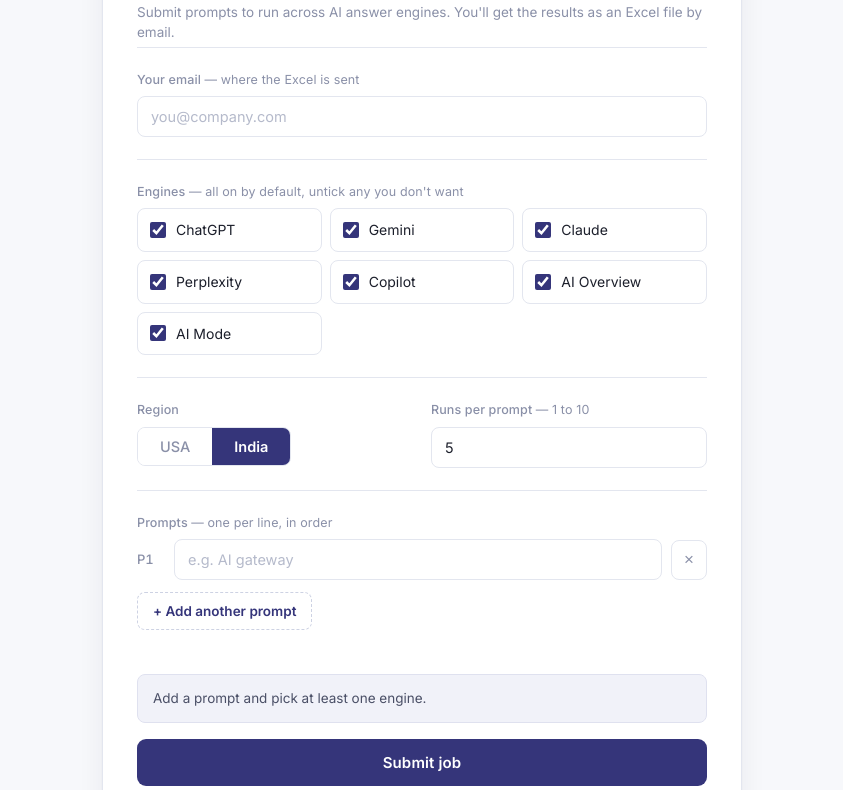
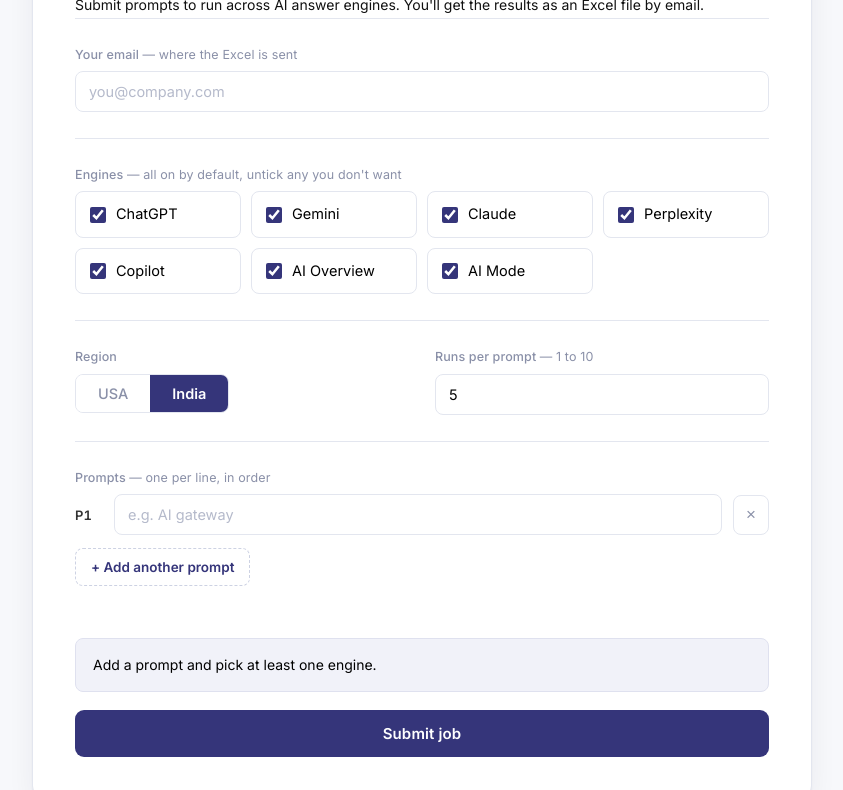
Before and after one commit to Kawaii-Inosuke/llm-visibility-form, a website: page public/index.html in a window 1280 px wide. Shown: the part 134-924 px from the top of the page, without its empty margins (218-1061 px from the left). Drawn offline with Linux system fonts and the light colour scheme.

Commit message:
UI Changes Part 2

```diff
--- a/public/index.html
+++ b/public/index.html
@@ -9,7 +9,7 @@
 <link href="https://fonts.googleapis.com/css2?family=Inter:wght@400;500;600;700&display=swap" rel="stylesheet">
 <style>
   :root{
-    --bg:#f7f8fb; --card:#fff; --line:#e3e6ef; --ink:#1c1f2b;
+    --bg:#f7f8fb; --card:#fff; --line:#e3e6ef; --ink:#000;
     --mut:#8a90a8; --accent:#35357a; --accent-dk:#2b2b66; --accent-ink:#fff;
     --accent-soft:#f1f2f9; --ok:#1c7a4a; --ok-bg:#eaf6f0; --ok-line:#bfe3d0;
     --warn:#b06a00; --warn-line:#e8b86a; --warn-bg:#fdf6ea;
@@ -19,20 +19,20 @@
   body{margin:0;background:var(--bg);color:var(--ink);
     font:15px/1.55 Inter,system-ui,-apple-system,Segoe UI,Roboto,sans-serif;
     -webkit-font-smoothing:antialiased;padding:40px 16px 56px}
-  .wrap{max-width:640px;margin:0 auto}
+  .wrap{max-width:780px;margin:0 auto}
   .card{background:var(--card);border:1px solid var(--line);border-radius:12px;
     box-shadow:0 1px 2px rgba(28,31,43,.04),0 8px 28px rgba(28,31,43,.06);
     overflow:hidden}
   .card::before{content:"";display:block;height:3px;background:var(--accent)}
-  .inner{padding:32px 34px 34px}
+  .inner{padding:36px 42px 40px}
 
-  .brand{display:flex;align-items:center;gap:14px;margin-bottom:22px}
+  .brand{display:flex;align-items:center;gap:16px;margin-bottom:10px}
   .brand img{height:38px;width:auto;display:block}
-  h1{font-size:19px;font-weight:600;color:var(--accent);margin:0;letter-spacing:-.01em}
-  .sub{color:var(--mut);font-size:13.5px;margin:0 0 4px;line-height:1.5}
+  h1{font-size:21px;font-weight:600;color:var(--accent);margin:0;letter-spacing:-.01em}
+  .sub{color:#111;font-size:14px;margin:0 0 2px;line-height:1.55}
 
-  .sec{padding:22px 0;border-top:1px solid var(--line)}
-  .sec:first-of-type{border-top:0;padding-top:4px}
+  .sec{padding:26px 0;border-top:1px solid var(--line)}
+  .sec:first-of-type{border-top:0;padding-top:6px}
 
   label.field{display:block;font-size:12.5px;font-weight:500;color:var(--mut);
     margin:0 0 7px;letter-spacing:.01em}
@@ -46,14 +46,14 @@
   input:focus{outline:0;border-color:var(--accent);
     box-shadow:0 0 0 3px rgba(53,53,122,.12)}
 
-  .engines{display:grid;grid-template-columns:repeat(auto-fit,minmax(150px,1fr));gap:8px}
-  .eng{display:flex;align-items:center;gap:10px;padding:10px 12px;
+  .engines{display:grid;grid-template-columns:repeat(auto-fit,minmax(165px,1fr));gap:10px}
+  .eng{display:flex;align-items:center;gap:10px;padding:11px 14px;
     background:#fff;border:1px solid var(--line);border-radius:8px;cursor:pointer;
-    user-select:none;font-size:14px;transition:border-color .15s,background .15s}
+    user-select:none;font-size:14.5px;color:var(--ink);transition:border-color .15s,background .15s}
   .eng:hover{border-color:#cdd2e3;background:#fcfcfe}
   .eng input{width:16px;height:16px;accent-color:var(--accent);cursor:pointer;margin:0}
 
-  .row{display:flex;gap:18px;flex-wrap:wrap}
+  .row{display:flex;gap:26px;flex-wrap:wrap}
   .row > div{flex:1;min-width:180px}
 
   .seg{display:inline-flex;border:1px solid var(--line);border-radius:8px;
@@ -64,8 +64,8 @@
   .seg button:hover{color:var(--ink)}
   .seg button.on{background:var(--accent);color:var(--accent-ink);font-weight:600}
 
-  .prompt{display:flex;gap:9px;margin-bottom:8px;align-items:center}
-  .prompt .pid{color:var(--mut);width:28px;font-size:13px;font-weight:500;
+  .prompt{display:flex;gap:11px;margin-bottom:9px;align-items:center}
+  .prompt .pid{color:#333;width:28px;font-size:13px;font-weight:600;
     font-variant-numeric:tabular-nums}
   .prompt input{flex:1}
   .prompt button{background:#fff;border:1px solid var(--line);color:var(--mut);
@@ -79,7 +79,7 @@
 
   .estimate{display:flex;justify-content:space-between;align-items:center;gap:12px;
     background:var(--accent-soft);border:1px solid #dfe1ef;border-radius:8px;
-    padding:13px 15px;margin:22px 0 16px;font-size:13.5px;color:#4a4f66}
+    padding:15px 17px;margin:26px 0 18px;font-size:14px;color:var(--ink)}
   .estimate b{font-size:15px;color:var(--accent);font-weight:600;white-space:nowrap}
   .estimate.warn{background:var(--warn-bg);border-color:var(--warn-line);color:var(--warn)}
   .estimate.warn b{color:var(--warn)}
@@ -97,7 +97,7 @@
 
   .vpn{font-size:12.5px;color:var(--warn);margin-top:8px;line-height:1.45}
 
-  @media (max-width:520px){ .inner{padding:24px 20px 28px} }
+  @media (max-width:620px){ .inner{padding:26px 22px 30px} .row{gap:18px} }
 </style>
 </head>
 <body>
@@ -130,7 +130,7 @@
               <button type="button" data-r="us">USA</button>
               <button type="button" data-r="in" class="on">India</button>
             </div>
-            <div class="vpn" id="vpn" style="display:none">USA runs need the operator's VPN on — it may take a little longer to start.</div>
+            <div class="vpn" id="vpn" style="display:none">USA runs need the operator's VPN on — it may take a little longer to start. Please inform Yash if it needs to be of USA.</div>
           </div>
           <div>
             <label class="field" for="runs">Runs per prompt <span class="hint">— 1 to 10</span></label>
```
